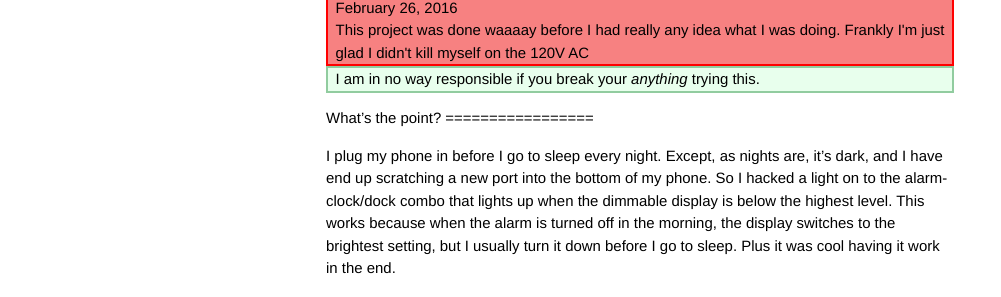
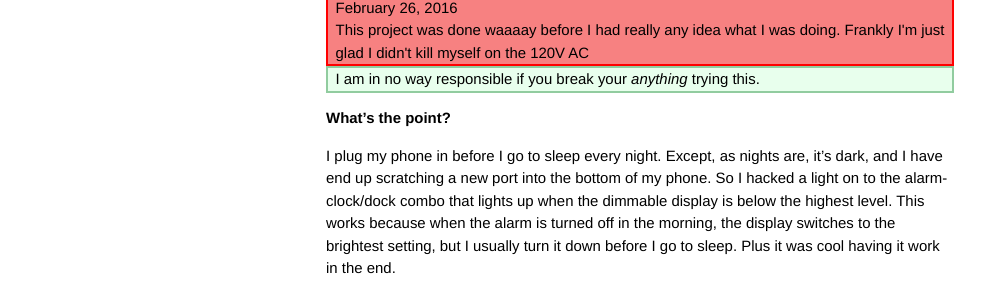
Before and after one commit to mtayler/tamul.github.io, a Jekyll site: the page built from _posts/2014-01-17-hacking-light-on-to-an-alarm-clock.markdown, in a window 1280 px wide and 900 px high. Shown: the part 177-474 px from the top of the window, without its empty margins (0-1001 px from the left). Built offline with Jekyll 4.4.1, drawn with Linux system fonts in a browser that asks for light colours.

Commit message:
Fixed HTML in Markdown to work with Kramdown

```diff
--- a/_posts/2014-01-17-hacking-light-on-to-an-alarm-clock.markdown
+++ b/_posts/2014-01-17-hacking-light-on-to-an-alarm-clock.markdown
@@ -2,15 +2,18 @@
 layout: post
 title: Hacking a Light on to an Alarm Clock
 ---
-<div style="background:#F78181; border: 2px solid red;" class=disclaimer>
+<div style="background:#F78181; border: 2px solid red;">
     <p>February 26, 2016</p>
     <p>This project was done waaaay before I had really any idea what I was doing. Frankly I'm just glad I didn't kill myself on the 120V AC</p>
 </div>
+{: .disclaimer}
 
-<div class=disclaimer>
+<div>
     <p>I am in no way responsible if you break your <em>anything</em> trying this.</p>
 </div>
+{: .disclaimer}
 <p></p>
+
 What's the point?
 =================
 
```
